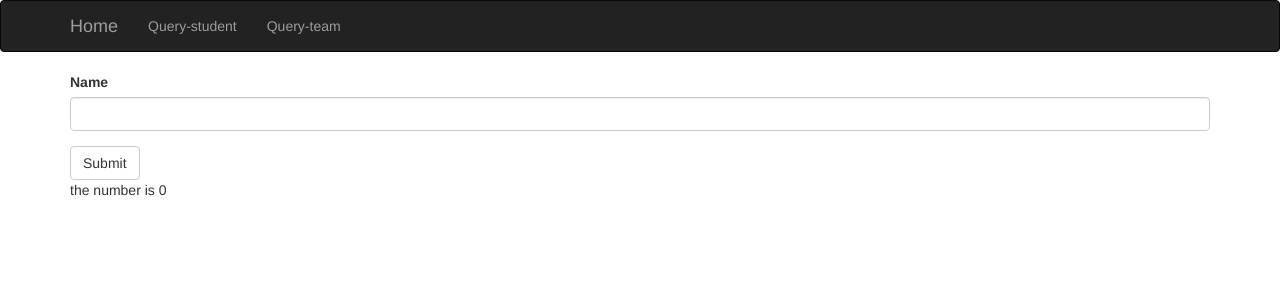
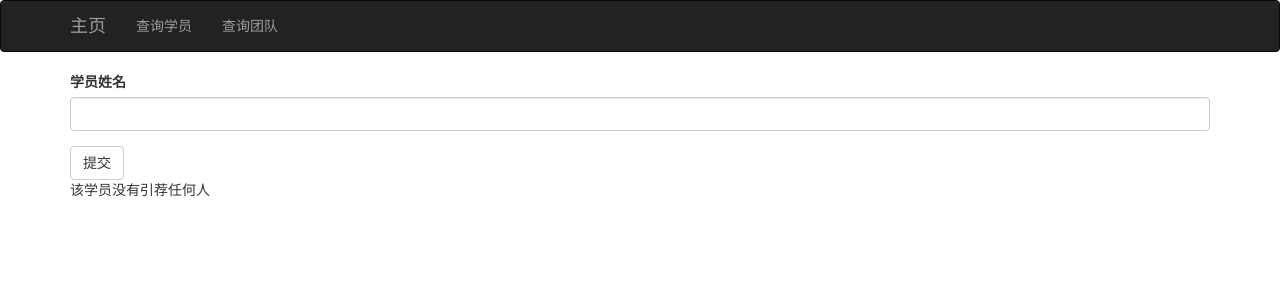
Before and after one commit to windofyouth/Jianshenfang, a Flask app: page /query-student in a window 1280 px wide. Shown: the top 300 px of the page. Run offline with Flask 2, Linux system fonts and the light colour scheme; some libraries are stand-ins or nearby versions.

Commit message:
chinese language

```diff
--- a/app/main/forms.py
+++ b/app/main/forms.py
@@ -6,26 +6,30 @@ from ..models import Student
 
 
 class AddStudentForm(FlaskForm):
-    name = StringField('Name', validators=[DataRequired(), Length(0, 64)])
-    role = SelectField('Role')
+    name = StringField('姓名', validators=[DataRequired(), Length(0, 64)])
+    role = SelectField('角色')
     # referrer = IntegerField('Referrer_ID', validators=[DataRequired(), Length(0, 64)])
-    referrer = StringField('referrer_name', validators=[DataRequired(), Length(1, 64)])
-    submit = SubmitField('Submit')
+    referrer = StringField('引荐人', validators=[DataRequired(), Length(1, 64)])
+    submit = SubmitField('提交')
 
     def __init__(self, *args, **kwargs):
         super(AddStudentForm, self).__init__(*args, **kwargs)
-        self.role.choices = [('student', 'student'), ('partner', 'partner'), ('leader', 'leader')]
+        self.role.choices = [('学员', '学员'), ('合伙人', '合伙人'), ('团队领导', '团队领导')]
 
     def validate_name(self, field):
         if Student.query.filter_by(name=field.data).first():
-            raise ValidationError('Name already in use.')
+            raise ValidationError('此学员姓名已经存在.')
+
+    def validate_referrer(self, field):
+        if not Student.query.filter_by(name=field.data).first():
+            raise ValidationError('引荐人不存在')
 
 
 class QueryStudentForm(FlaskForm):
-    name = StringField('Name', validators=[DataRequired(), Length(1, 64)])
-    submit = SubmitField('Submit')
+    name = StringField('学员姓名', validators=[DataRequired(), Length(1, 64)])
+    submit = SubmitField('提交')
 
 
 class QueryTeamForm(FlaskForm):
-    leader = StringField('Name', validators=[DataRequired(), Length(1, 64)])
-    submit = SubmitField('Submit')
+    leader = StringField('团队领导姓名', validators=[DataRequired(), Length(1, 64)])
+    submit = SubmitField('提交')
--- a/app/main/views.py
+++ b/app/main/views.py
@@ -12,15 +12,15 @@ def index():
 
     # 在没有任何数据的时候，添加第一个创始人
     if Student.query.count() == 0:
-        team = Team(leader='wangshenhua')
-        student = Student(name='wangshenhua',
-                          role='leader',
-                          referrer='wangshenhua'
+        team = Team(leader='王申华')
+        student = Student(name='王申华',
+                          role='团队领导',
+                          referrer='王申华'
                           )
         student.team = team
         db.session.add(student)
         db.session.commit()
-        flash('you have inited the first partner.')
+        flash('已经初始化了创始人.')
 
     # 删除所有人
     # if Team.query.count() != 0:
@@ -46,7 +46,7 @@ def index():
         referrer_referrer = Student.query.filter_by(name=referrer.referrer).first()
         # 判断引荐人是否存在，不存在报错返回到原始页面
         if referrer is None:
-            flash('the referrer not exist! 引荐人不存在！请输入正确的引荐人名字！')
+            flash('引荐人不存在！请输入正确的引荐人名字！')
             return redirect(url_for('main.index'))
         # 考虑引荐人是自己的情况
 
@@ -60,21 +60,21 @@ def index():
         db.session.add(student)
         db.session.commit()
         # 判断学员引荐人是否提升为合伙人（partner）
-        if referrer.name != 'wangshenhua' and Student.query.filter_by(referrer=referrer.name).count() == 2:
-            referrer.role = 'partner'
+        if referrer.name != '王申华' and Student.query.filter_by(referrer=referrer.name).count() == 2:
+            referrer.role = '合伙人'
             session['referrer_name'] = referrer.name
             db.session.add(referrer)
             db.session.commit()
             session['referrer_yes'] = True
         # 判断引荐人的引荐人是否提升为团队领导（leader）
-        if referrer.name != 'wangshenhua' and \
-                Student.query.filter_by(referrer=referrer_referrer.name, role='partner').count() == 2 and \
-                referrer_referrer.role != 'leader':
-            referrer_referrer.role = 'leader'
+        if referrer.name != '王申华' and \
+                Student.query.filter_by(referrer=referrer_referrer.name, role='合伙人').count() == 2 and \
+                referrer_referrer.role != '团队领导':
+            referrer_referrer.role = '团队领导'
             session['referrer_referrer_name'] = referrer_referrer.name
             team = Team(leader=referrer_referrer.name)
             if team:
-                flash('team has been added.')
+                flash('新增了一个团队.')
             db.session.add(team)
 
             # 定义递归调用，遍历某个team_leader_name领导的团队下的所有的成员，并将其团队更改为他的团队
@@ -84,7 +84,7 @@ def index():
                 for team_member in team_members:
                     team_member.team = team
                     db.session.add(team_member)
-                    flash('team changed...')
+                    # flash('team changed...')
                     member = Student.query.filter_by(referrer=team_member.name).count()
                     if member != 0:
                         traversal_members(team_member.name)
@@ -117,7 +117,7 @@ def query_student():
         student = Student.query.filter_by(name=form.name.data).first()
         session['member_count'] = 0
         if student is None:
-            flash('The student not exist.')
+            flash('此学员不存在.')
             return redirect(url_for('main.query_student'))
 
         def calculate_member_count(student, member_count=0):
@@ -139,9 +139,18 @@ def query_team():
     if form.validate_on_submit():
         team = Team.query.filter_by(leader=form.leader.data).first()
         if team is None:
-            flash('The team not exist.')
-        partner_number = Student.query.filter_by(team=team).filter_by(role='partner').count()
-        # partner_number = team.students.query.filter_by(role='partner').count()
-        student_number = Student.query.filter_by(team=team).count()
-        return render_template('query-team.html', form=form, team=team, partner_number=partner_number, student_number=student_number)
+            flash('此团队不存在.')
+        partners = Student.query.filter_by(team=team).filter_by(role='合伙人').all()
+        students = Student.query.filter_by(team=team).all()
+        partner_number = len(partners)
+        student_number = len(students)
+        # partner_number = Student.query.filter_by(team=team).filter_by(role='合伙人').count()
+        # student_number = Student.query.filter_by(team=team).count()
+        return render_template('query-team.html',
+                               form=form,
+                               team=team,
+                               partners=partners,
+                               students=students,
+                               partner_number=partner_number,
+                               student_number=student_number)
     return render_template('query-team.html', form=form)
--- a/app/templates/base.html
+++ b/app/templates/base.html
@@ -19,14 +19,14 @@
                 <span class="icon-bar"></span>
                 <span class="icon-bar"></span>
             </button>
-            <a class="navbar-brand" href="{{ url_for('main.index') }}">Home</a>
+            <a class="navbar-brand" href="{{ url_for('main.index') }}">主页</a>
         </div>
         <div class="navbar-collapse collapse">
             <ul class="nav navbar-nav">
-                <li><a href="{{ url_for('main.query_student') }}">Query-student</a></li>
+                <li><a href="{{ url_for('main.query_student') }}">查询学员</a></li>
             </ul>
             <ul class="nav navbar-nav">
-                <li><a href="{{ url_for('main.query_team') }}">Query-team</a></li>
+                <li><a href="{{ url_for('main.query_team') }}">查询团队</a></li>
             </ul>
         </div>
     </div>
--- a/app/templates/index.html
+++ b/app/templates/index.html
@@ -7,13 +7,13 @@
 </div>
 <div class="page-header" xmlns="http://www.w3.org/1999/html">
     {% if student_name %}
-    <H1>{{student_name}} is added successfully!</H1>
+    <H1>{{student_name}} 添加成功!</H1>
     {% endif %}
     {% if referrer_name %}
-    <H2>{{referrer_name}} changed to partner!</H2>
+    <H2>{{referrer_name}} 变成了合伙人!</H2>
     {% endif %}
     {% if referrer_referrer_name %}
-    <H3>{{referrer_referrer_name}} changed to leader!</H3>
+    <H3>{{referrer_referrer_name}} 变成了团队领导!</H3>
     {% endif %}
     <ul>
     {% for team_member in team_members %}
--- a/app/templates/query-student.html
+++ b/app/templates/query-student.html
@@ -18,13 +18,14 @@
 </div>
 <div>
     {% if a %}
-        <ul>name:{{student.name}}</ul>
-        <ul>team:{{student.team.leader}}</ul>
-        <ul>role:{{student.role}}</ul>
-        <ul>number:{{a}}</ul>
-        <ul>time:{{student.timestamp}}</ul>
+        <ul>学员姓名:{{student.name}}</ul>
+        <ul>团队领导:{{student.team.leader}}</ul>
+        <ul>引荐人:{{student.referrer}}</ul>
+        <ul>学员角色:{{student.role}}</ul>
+        <ul>学员数量:{{a}}</ul>
+        <ul>加入时间:{{student.timestamp}}</ul>
     {% else %}
-        the number is 0
+        该学员没有引荐任何人
     {% endif %}
 </div>
 {% endblock %}
```
Also changed, not shown: app/templates/query-team.html (+15 -2 lines), data-dev.sqlite.
